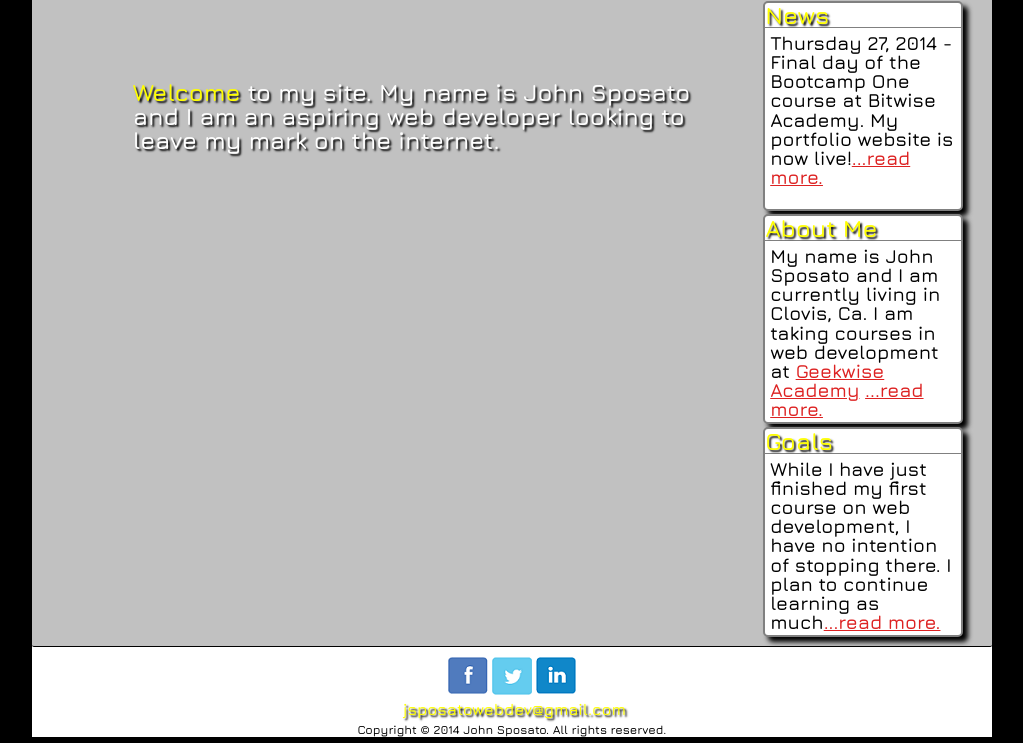
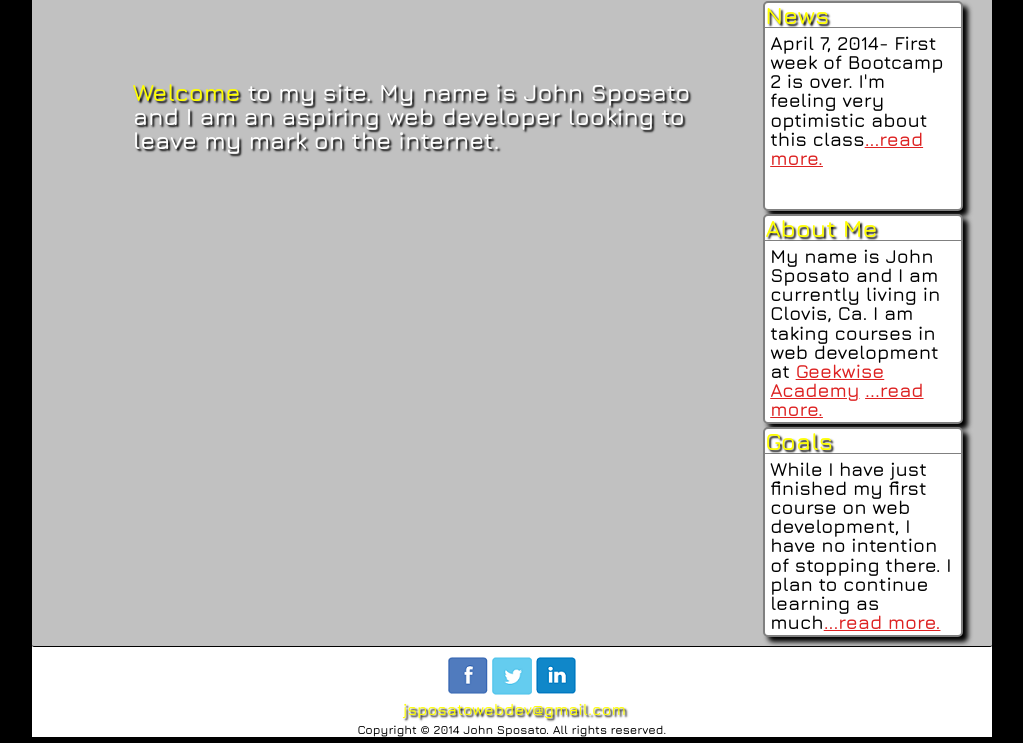
Before and after one commit to jantspo/portfolio, a plain HTML site: page index.html in a window 1280 px wide. Shown: the part 175-918 px from the top of the page, without its empty margins (128-1151 px from the left). Drawn offline with nearby package versions, Linux system fonts and the light colour scheme; a web font is replaced by a local one.

Commit message:
news update

```diff
--- a/index.html
+++ b/index.html
@@ -36,7 +36,7 @@
       <div id="quickinfo">
       <aside id="news">
         <h3>News</h3>
-        <p>Thursday 27, 2014 - Final day of the Bootcamp One course at Bitwise Academy. My portfolio website is now live!<a title="News" href="pages/news.html">...read more.</a></p>
+        <p>April 7, 2014- First week of Bootcamp 2 is over. I'm feeling very optimistic about this class<a title="News" href="pages/news.html">...read more.</a></p>
       </aside>
       <aside id="aboutMe"><h3>About Me</h3><p>My name is John Sposato and I am currently living in Clovis, Ca. I am taking courses in web development at <a title="Geekwise Academy Link" href="http://geekwiseacademy.com/" target="_blank">Geekwise Academy</a> <a href="pages/aboutme.html">...read more.</a></p></aside>
       <aside id="goals"><h3>Goals</h3><p>While I have just finished my first course on web development, I have no intention of stopping there. I plan to continue learning as much<a href="pages/goals.html">...read more.</a> </p></aside>
```
